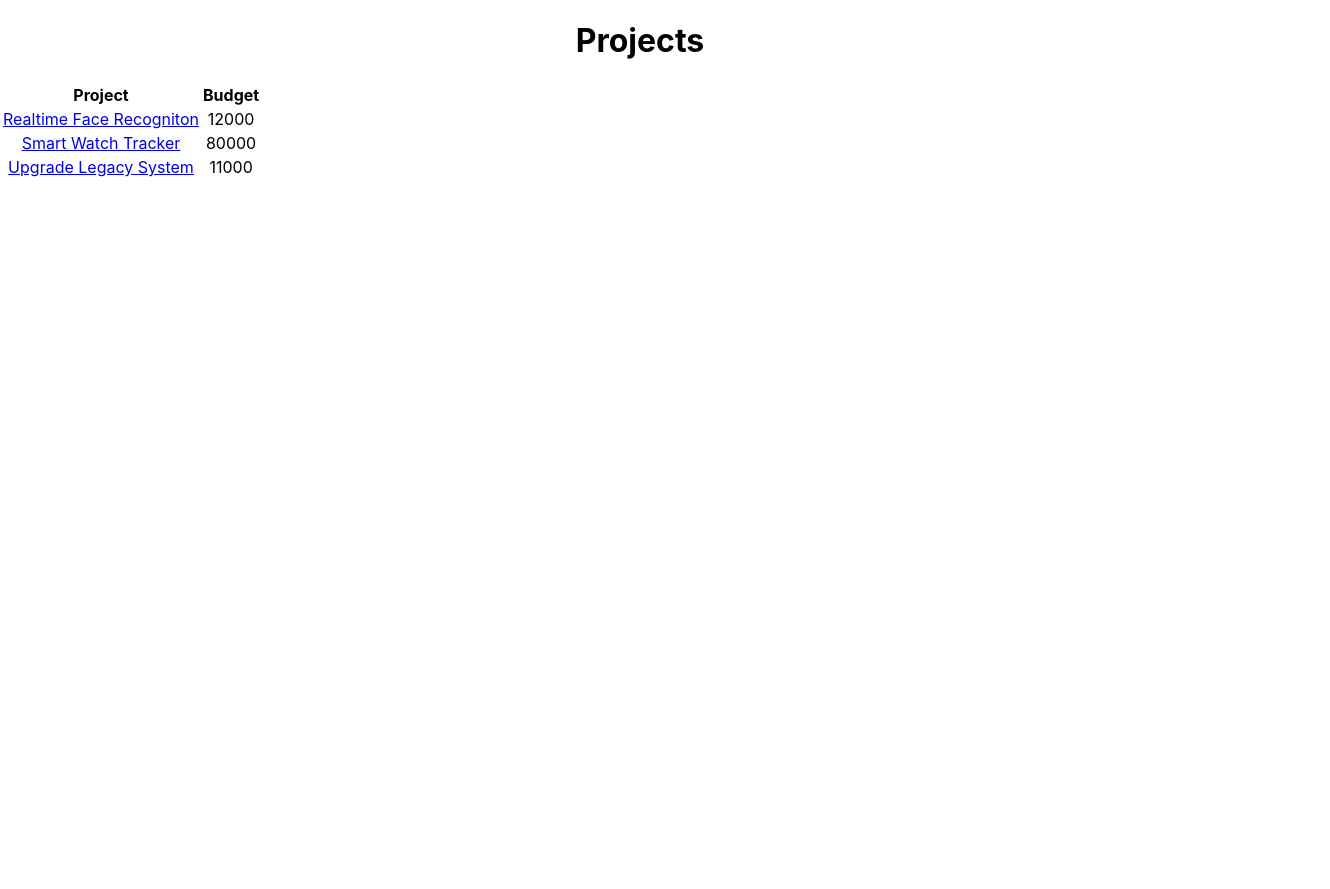
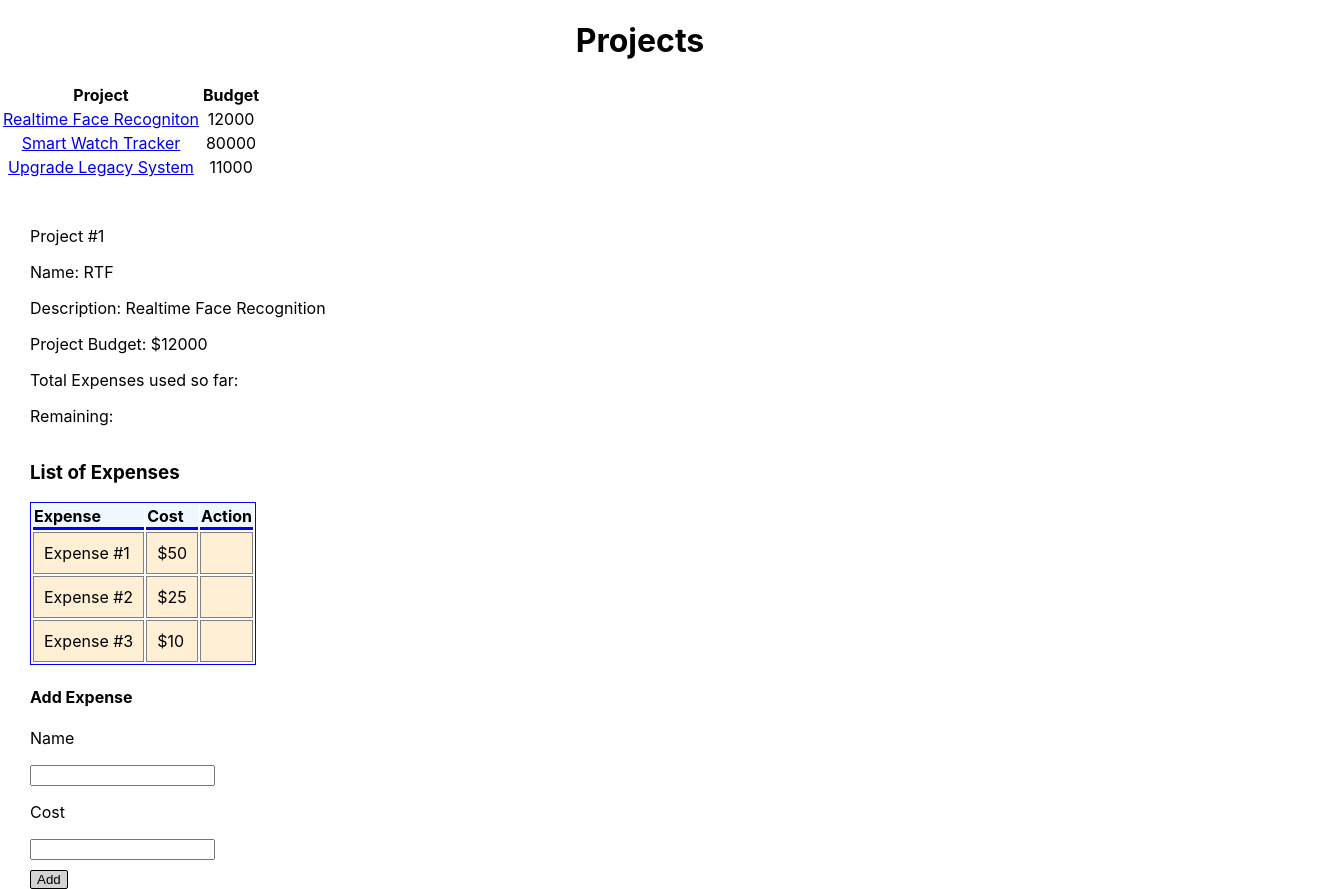
Before and after one commit to lkng95/TT2_3, a React (Create React App) app in the folder budget-buddy/: page / in a window 1280 px wide. Shown: the whole page, 1330 px wide, since content can reach past the window. Before the commit the page ends 800 px from the top, so only its background shows below. Built offline with nearby package versions, Linux system fonts and the light colour scheme.

Commit message:
Moved Project to component folder, added sample data to test

```diff
--- a/budget-buddy/src/App.js
+++ b/budget-buddy/src/App.js
@@ -1,11 +1,18 @@
-import './App.css';
-import ProjectsPage from './components/ProjectsPage';
+import "./App.css";
+import ProjectsPage from "./components/ProjectsPage";
+import Project from "./components/Project";
 
 function App() {
   return (
     <div className="App">
       <ProjectsPage />
-      {/* <Project /> */}
+      <Project
+        id="1"
+        uid="4"
+        name="RTF"
+        budget="12000"
+        description="Realtime Face Recognition"
+      />
     </div>
   );
 }
--- a/budget-buddy/src/Project.js
+++ b/budget-buddy/src/components/Project.js
@@ -3,6 +3,8 @@ import "./Project.css";
 import { useTable } from "react-table";
 
 function Project({ id, uid, name, budget, description }) {
+  const [post, setPost] = React.useState(null);
+
   const data = React.useMemo(
     () => [
       {
```
Also changed, not shown: budget-buddy/src/components/Project.css (renamed from budget-buddy/src/Project.css), 1 other file (tests, documents, lock files or other folders).
